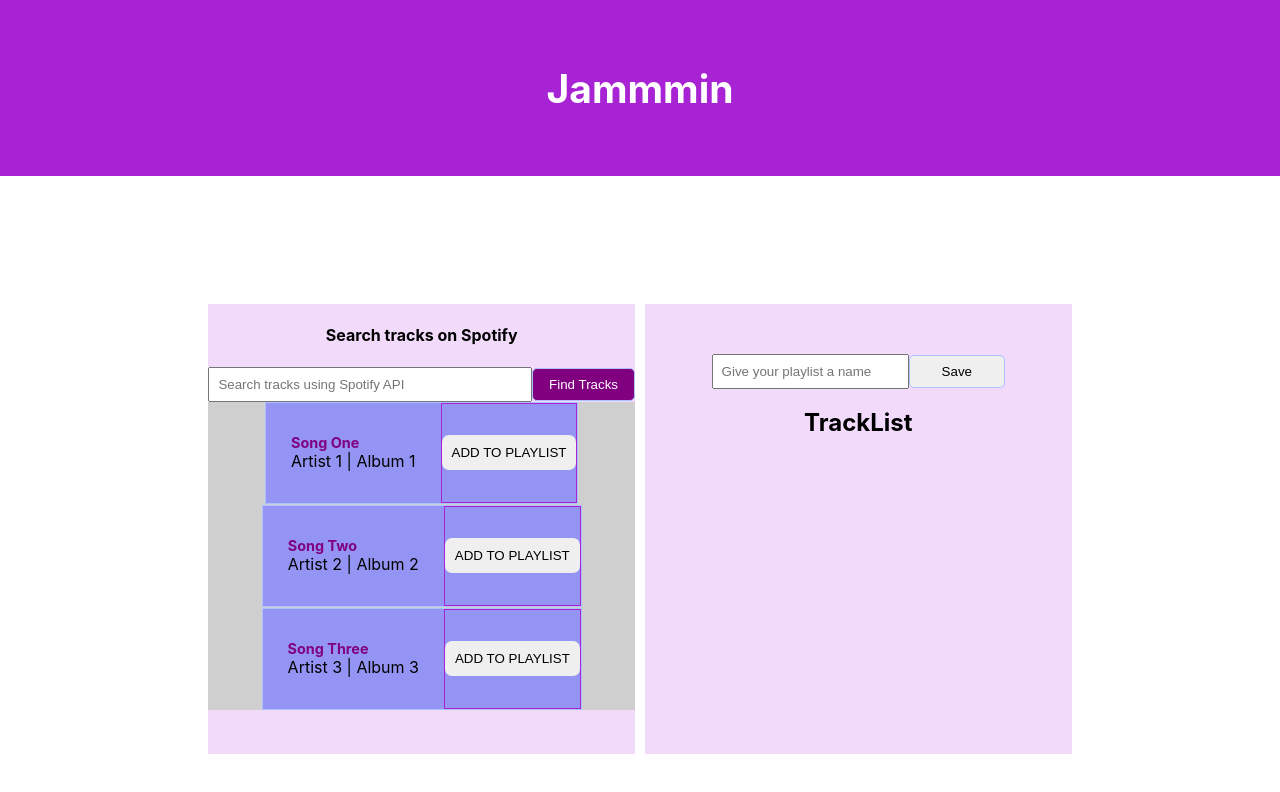
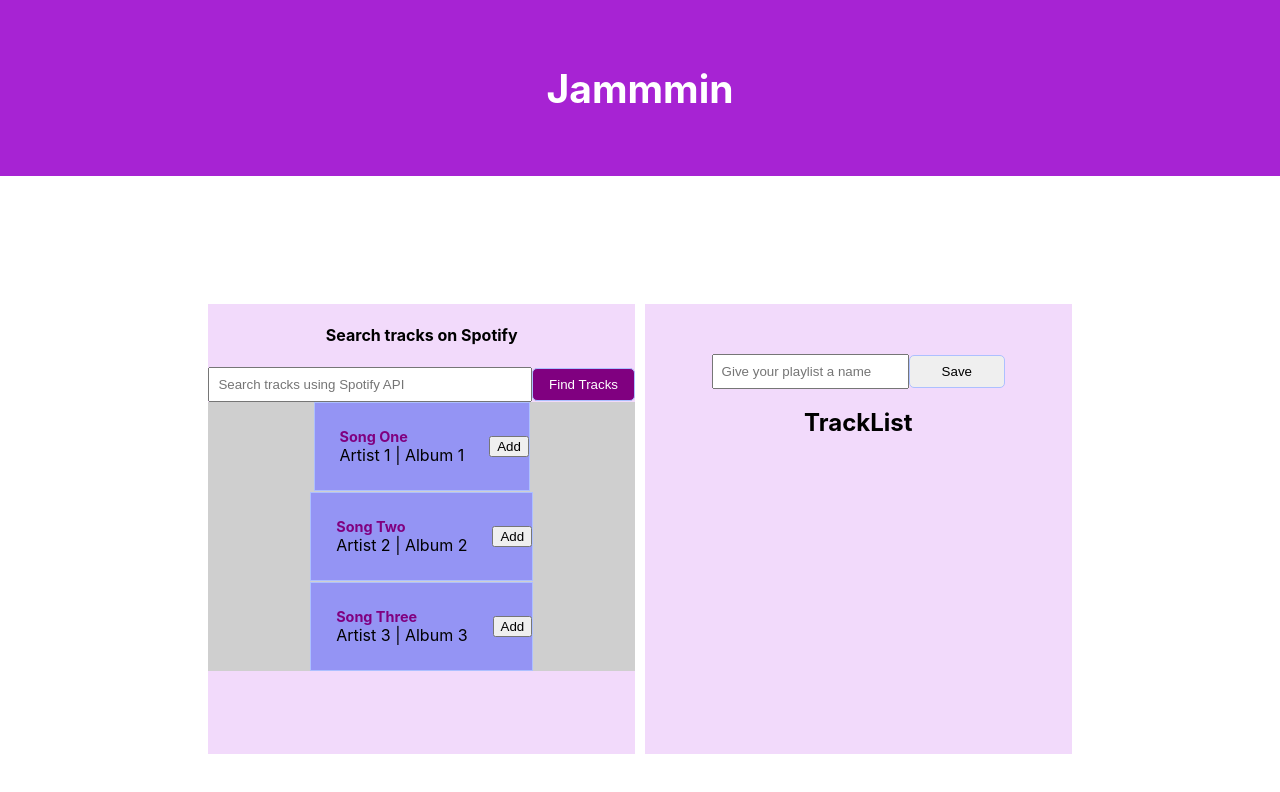
Before and after one commit to DHBuild002/jammmin-playlist-creation-tool, a React (Create React App) app: page / in a window 1280 px wide. Both pictures are taken after a click on the button "Find Tracks". Shown: the top 792 px of the page. Built offline with nearby package versions, Linux system fonts and the light colour scheme.

Commit message:
WIP: Ability to remove a track from custom playlist

```diff
--- a/src/App.js
+++ b/src/App.js
@@ -63,6 +63,9 @@ function App() {
   const savePlaylistName = (name) => {
     setSavedPlaylistName(name);
   };
+  const removeTrack = () => {
+    console.log("Track Removed:");
+  };
 
   return (
     <div className="App">
--- a/src/components/Track.js
+++ b/src/components/Track.js
@@ -1,8 +1,28 @@
 import React from "react";
 
-const Track = ({ track, onAdd }) => {
+import "./styles/Track.css";
+
+const Track = ({ track, onAdd, onRemove }) => {
   const handleAdd = () => {
     onAdd(track);
+  };
+  const handleRemove = () => {
+    onRemove(track);
+  };
+
+  const renderAction = () => {
+    if (onRemove) {
+      return (
+        <button className="track-action" onClick={handleRemove}>
+          Remove
+        </button>
+      );
+    }
+    return (
+      <button className="track-action" onClick={handleAdd}>
+        Add
+      </button>
+    );
   };
   return (
     <>
@@ -14,11 +34,7 @@ const Track = ({ track, onAdd }) => {
               {track.artist} | {track.album}
             </p>
           </div>
-          <div className="buttonArea">
-            <button className="add-track-btn" onClick={handleAdd}>
-              Add to Playlist
-            </button>
-          </div>
+          {renderAction()}
         </div>
       </div>
     </>
```
Also changed, not shown: src/components/styles/Track.css (added).
